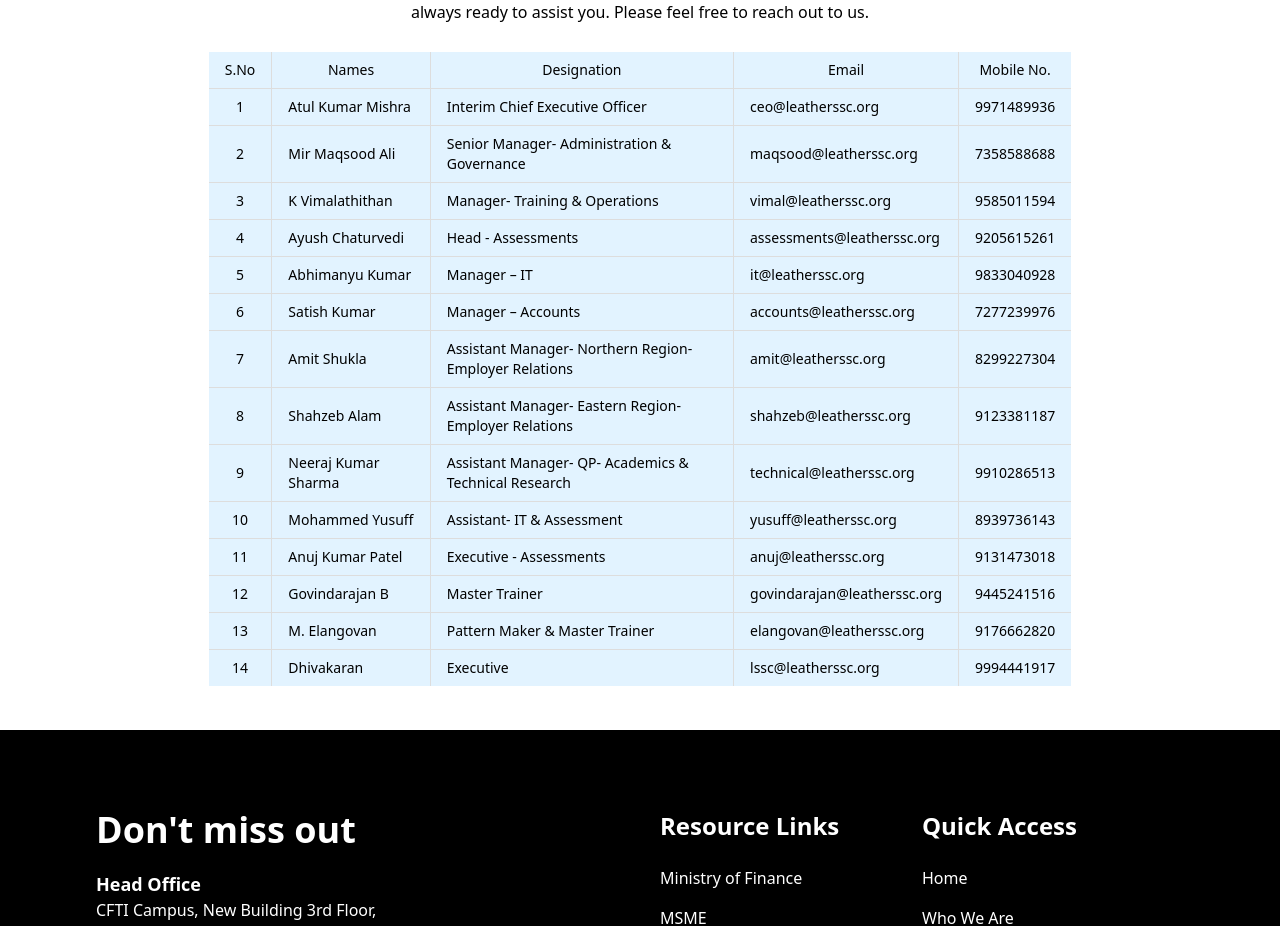
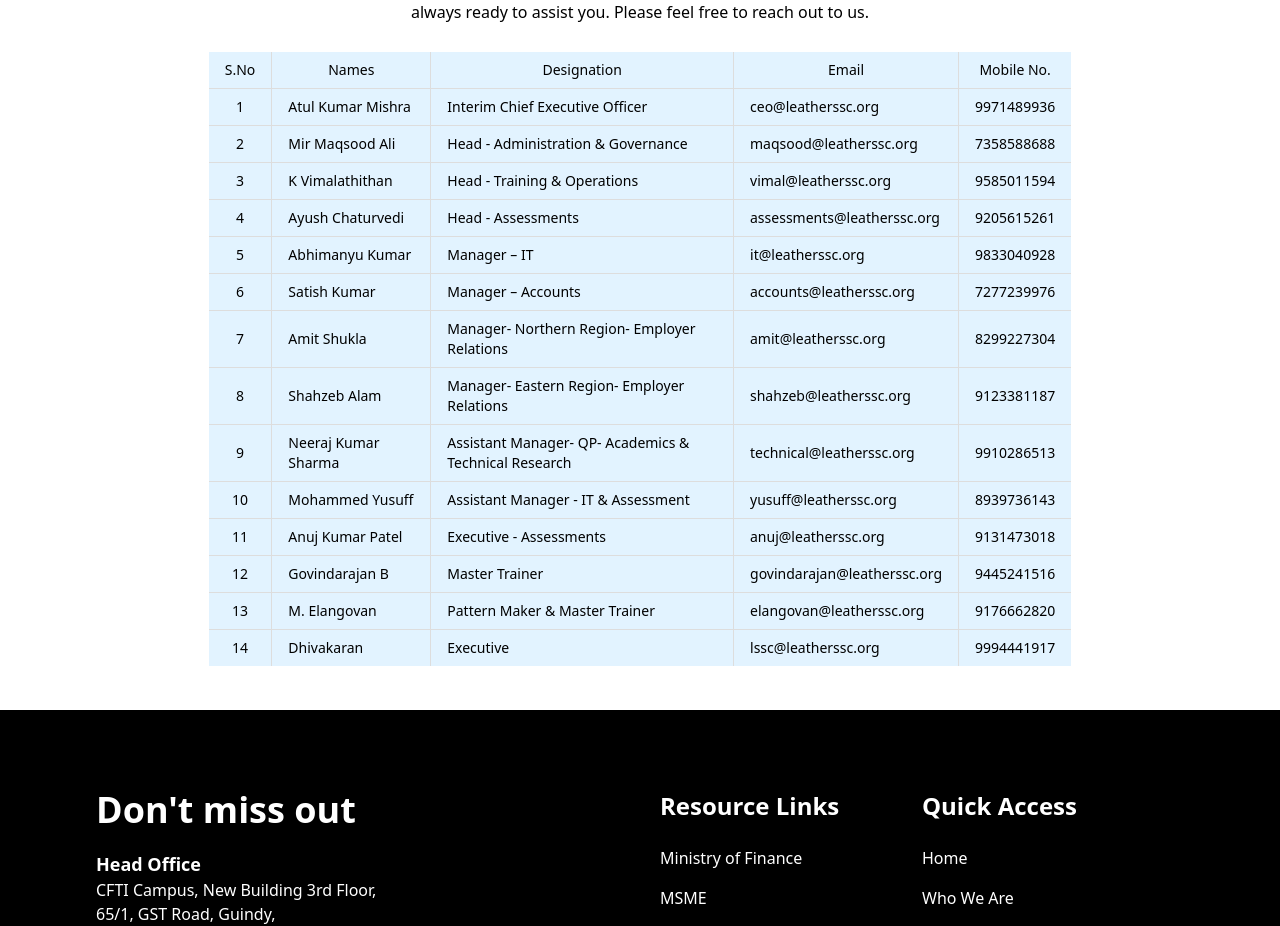
Before and after one commit to Lssctechops/lssc-website-new, a Next.js app: page /who-we-are in a window 1280 px wide. Shown: the part 6262-7188 px from the top of the page. Built offline with nearby package versions, Linux system fonts and the light colour scheme.

Commit message:
Updated Team section and navigation

```diff
--- a/package.json
+++ b/package.json
@@ -15,6 +15,7 @@
     "axios": "^1.10.0",
     "build": "^0.1.4",
     "framer-motion": "^12.23.6",
+    "fs-extra": "^11.3.4",
     "js-cookie": "^3.0.5",
     "lottie-react": "^2.4.1",
     "moment": "^2.30.1",
--- a/src/components/molecules/Team.jsx
+++ b/src/components/molecules/Team.jsx
@@ -103,7 +103,7 @@
   },
   {
     name: "Mir Maqsood Ali",
-    designation: "Senior Manager- Administration & Governance",
+    designation: "Head - Administration & Governance",
     email: "maqsood@leatherssc.org",
     mobile: "7358588688",
   },
@@ -115,7 +115,7 @@
   // },
   {
     name: "K Vimalathithan",
-    designation: "Manager- Training & Operations",
+    designation: "Head - Training & Operations",
     email: "vimal@leatherssc.org",
     mobile: "9585011594",
   },
@@ -139,13 +139,13 @@
   },
   {
     name: "Amit Shukla",
-    designation: "Assistant Manager- Northern Region- Employer Relations",
+    designation: "Manager- Northern Region- Employer Relations",
     email: "amit@leatherssc.org",
     mobile: "8299227304",
   },
   {
     name: "Shahzeb Alam",
-    designation: "Assistant Manager- Eastern Region- Employer Relations",
+    designation: "Manager- Eastern Region- Employer Relations",
     email: "shahzeb@leatherssc.org",
     mobile: "9123381187",
   },
@@ -157,7 +157,7 @@
   },
   {
     name: "Mohammed Yusuff",
-    designation: "Assistant- IT & Assessment",
+    designation: "Assistant Manager - IT & Assessment",
     email: "yusuff@leatherssc.org",
     mobile: "8939736143",
   },
```
Also changed, not shown: src/constants/navigation.js (line endings or trailing spaces), 1 other file (tests, documents, lock files or other folders).
